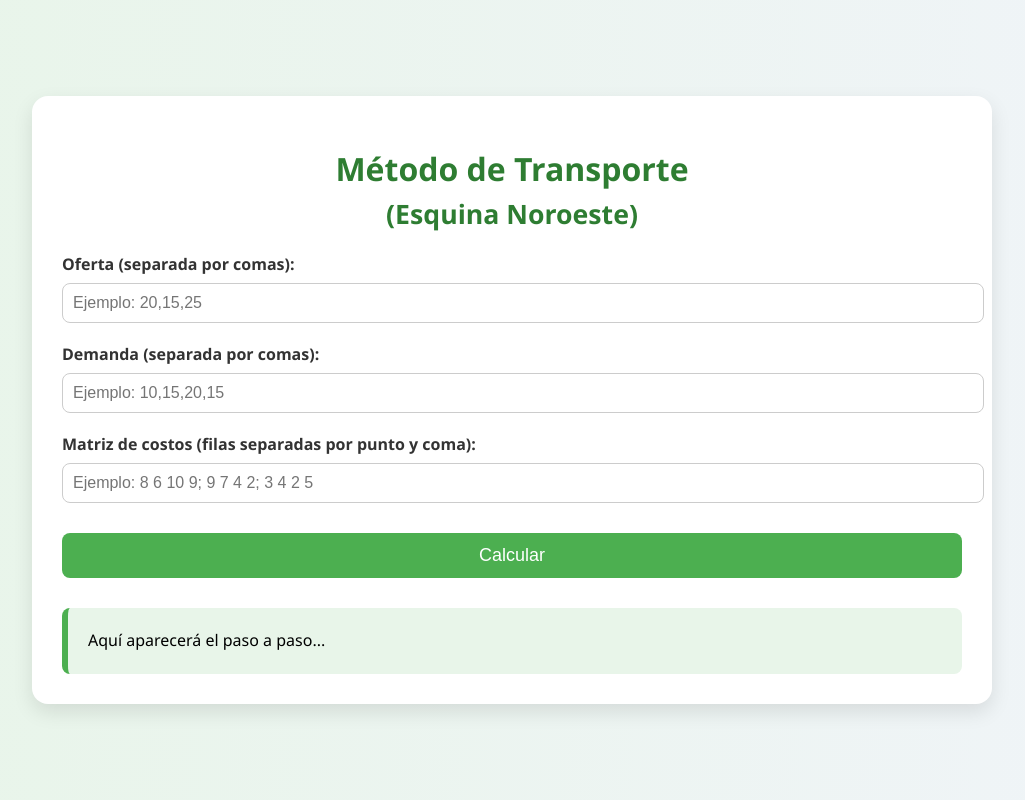
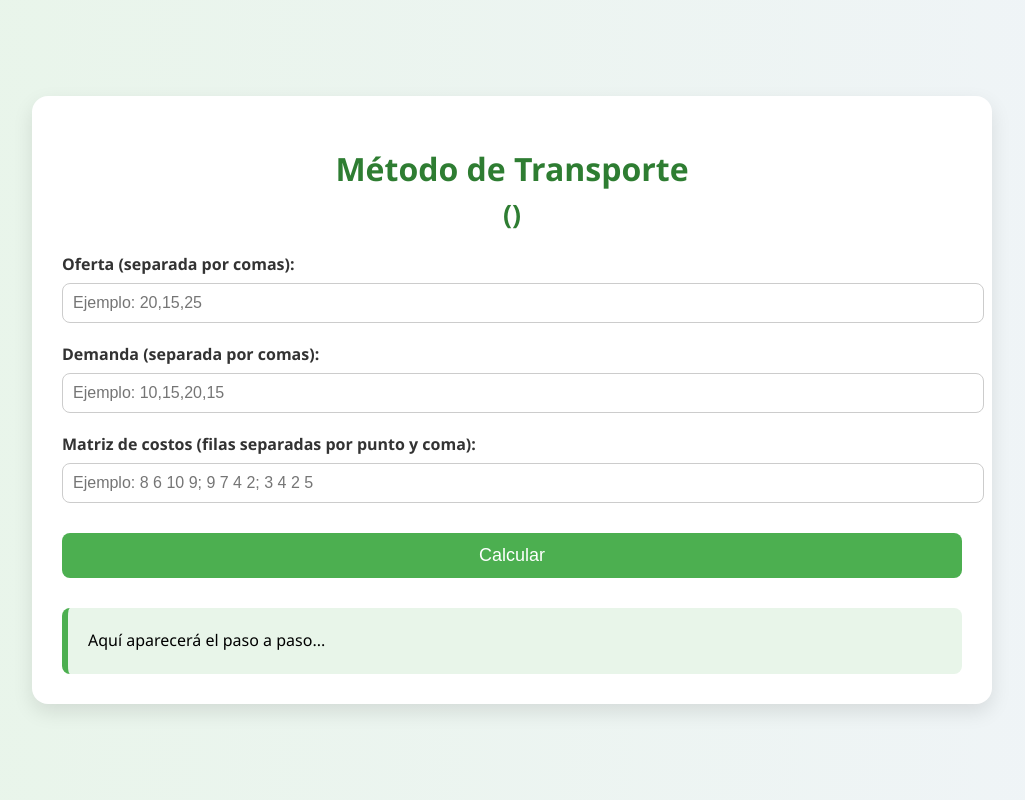
Before and after one commit to jhernandeza74-commits/metodo-transporte, a plain HTML site: page index-nuevo.html in a window 1280 px wide. Shown: the whole page, without its empty margins (128-1153 px from the left). Drawn offline with Linux system fonts and the light colour scheme.

Commit message:
Update index-nuevo.html

```diff
--- a/index-nuevo.html
+++ b/index-nuevo.html
@@ -91,7 +91,7 @@
 </head>
 <body>
   <div class="card">
-    <h1>Método de Transporte<br><small>(Esquina Noroeste)</small></h1>
+    <h1>Método de Transporte<br><small>()</small></h1>
 
     <label for="oferta">Oferta (separada por comas):</label>
     <input type="text" id="oferta" placeholder="Ejemplo: 20,15,25" />
```
